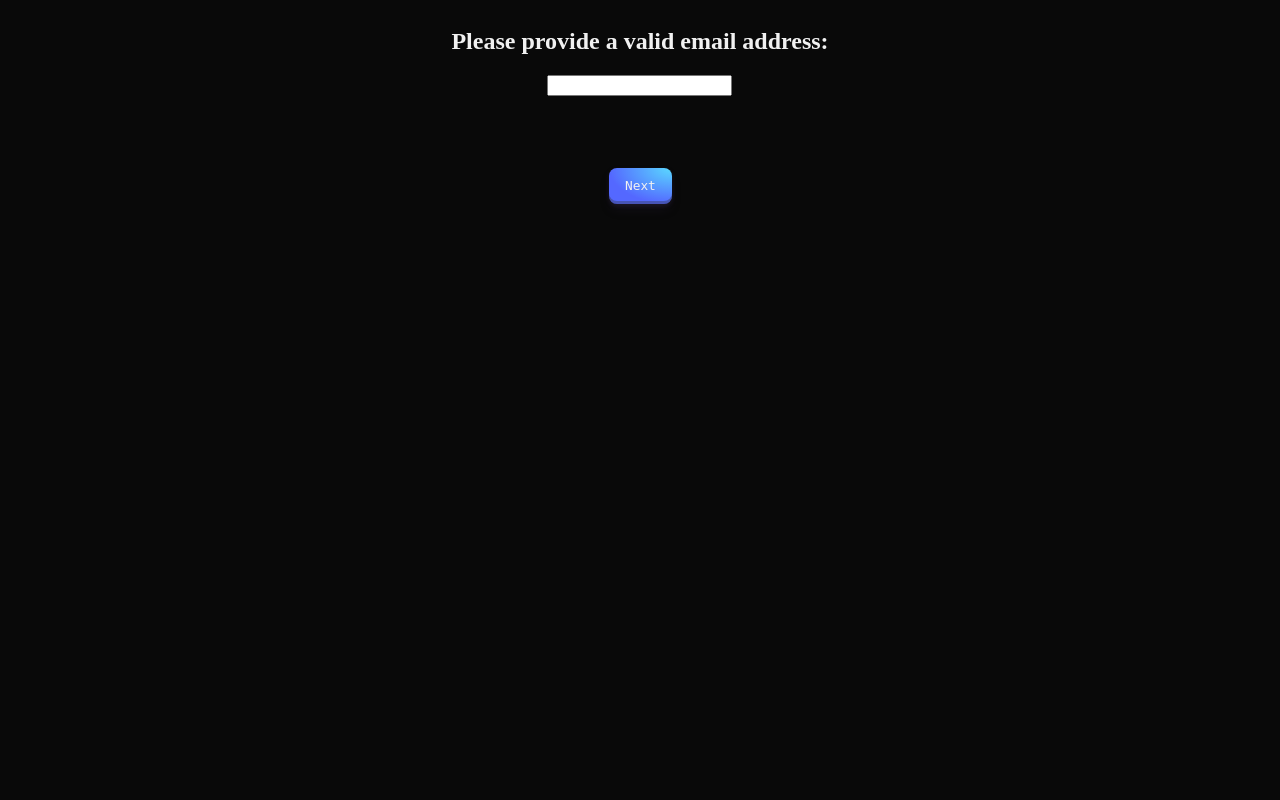
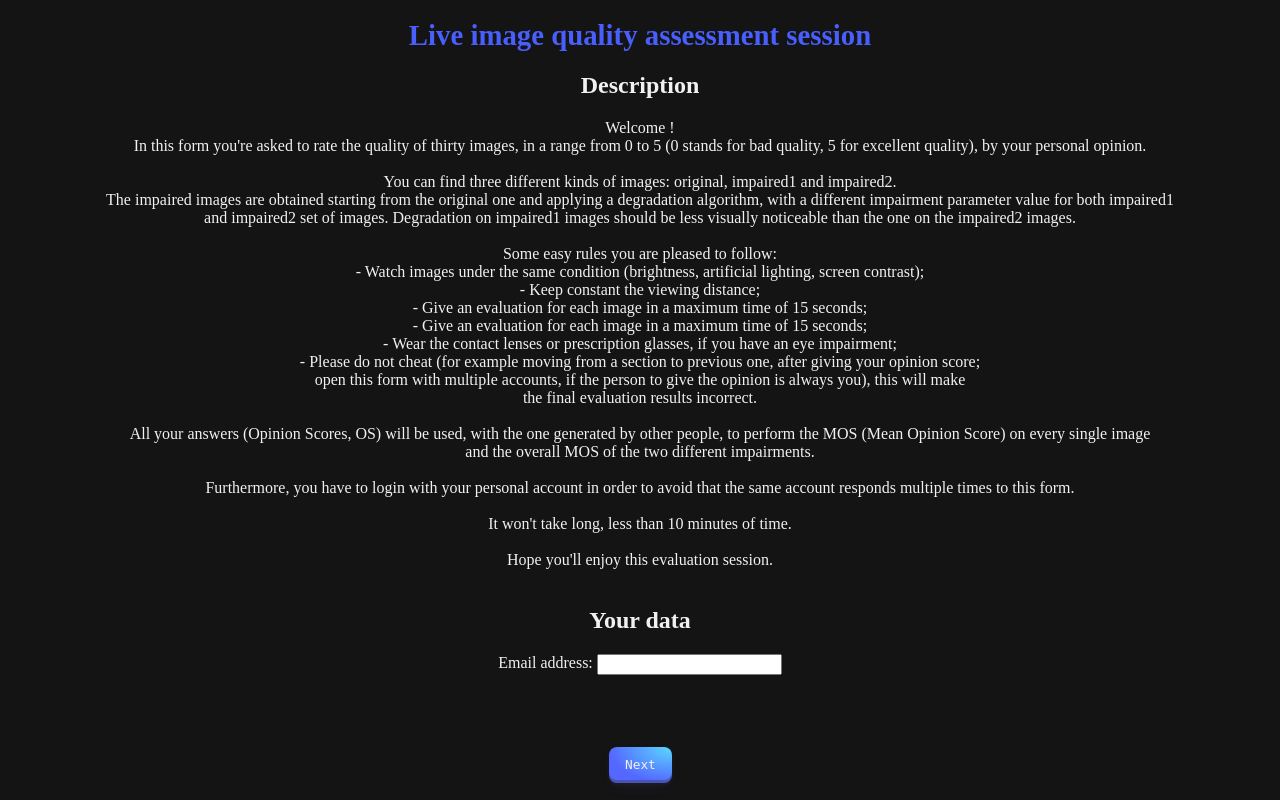
Before and after one commit to aiman-al-masoud/image_quality_assessment, a Flask app: page /take_test in a window 1280 px wide. Run offline with Flask 2, Linux system fonts and the light colour scheme.

Commit message:
Adjusted templates and added description to take_test.html

```diff
--- a/static/scripts/take_test.js
+++ b/static/scripts/take_test.js
@@ -13,17 +13,6 @@ function isEmailEntered(){
     email = document.getElementById("email_input").value
     console.log(email)
     return !!email
-}
-
-
-
-/**
- * Displays/Updates the currently selected rating.
- */
-function onRatingChanged(){
-    v = getChosenRating()
-    label = document.getElementById("chosen_rating")
-    label.innerHTML = v
 }
 
 
@@ -50,6 +39,7 @@ function onNextPressed(){
        showById("email_section")
        return
    }else{
+       hideById("live-session-description")
        hideById("email_section")
    }
 
--- a/static/stylesheets/style.css
+++ b/static/stylesheets/style.css
@@ -1,14 +1,18 @@
 /* ========================================================Index================================================== */
 body{
-  background: #090909;
+  background: #141414;
   text-align: center;
+}
+
+.blue{
+  color: #485efd;
 }
 
 hr {
   height:2px;
   border-width:0;
-  color:gray;
-  background-color:gray;
+  color:#2c2c2c;
+  background-color:#2c2c2c;
 }
 
 #navbar {
@@ -57,7 +61,7 @@ h1 {
   font-size: 1.8em;
 }
 
-h1, h2, h3, h4, h5, h6 p{
+h1, h2, h3, h4, h5, h6, p{
   color: rgb(241, 241, 241);
 }
 
@@ -196,10 +200,9 @@ p {
 
 /* ========================================================Take Test================================================== */
 
-.label {
+label{
   color: rgb(241, 241, 241);
 }
-
 
 /* ========================================================Responsive================================================== */
 
--- a/templates/take_test.html
+++ b/templates/take_test.html
@@ -20,58 +20,83 @@
 
 
 <body onload="onStart()">
-
+    <h1 class="blue">Live image quality assessment session </h1>
+    <article id="live-session-description">
+        <h2>Description</h2>
+        <p>
+            Welcome !
+            <br>
+            In this form you're asked to rate the quality of thirty images, in a range from 0 to 5 (0 stands for bad quality, 5 for excellent quality), by your personal opinion.
+            <br><br>
+            You can find three different kinds of images: original, impaired1 and impaired2.
+            <br>
+            The impaired images are obtained starting from the original one and applying a degradation algorithm, with a different impairment parameter value for both impaired1
+            <br>and impaired2 set of images.
+            Degradation on impaired1 images should be less visually noticeable than the one on the impaired2 images.
+            <br><br>
+            Some easy rules you are pleased to follow:
+            <br>
+            - Watch images under the same condition (brightness, artificial lighting, screen contrast);
+            <br>
+            - Keep constant the viewing distance; <br>
+            - Give an evaluation for each image in a maximum time of 15 seconds; <br>
+            - Give an evaluation for each image in a maximum time of 15 seconds; <br>
+            - Wear the contact lenses or prescription glasses, if you have an eye impairment; <br>
+            - Please do not cheat (for example moving from a section to previous one, after giving your opinion score; <br>
+            open this form with multiple accounts, if the person to give the opinion is always you), this will make <br>
+            the final evaluation results incorrect.
+            <br><br>
+            All your answers (Opinion Scores, OS) will be used, with the one generated by other people, to perform the MOS (Mean Opinion Score) on every single image
+            <br> and the overall MOS of the two different impairments.
+            <br><br>
+            <!-- We'll do this or not?-->
+            Furthermore, you have to login with your personal account in order to avoid that the same account responds multiple times to this form.
+            <br><br>
+            It won't take long, less than 10 minutes of time.
+            <br><br>
+            Hope you'll enjoy this evaluation session.
+            <br><br>
+        </p>
+        <h2>Your data</h2>
+    </article>
     <form id="rating_form" name="rating_form" action="/done_take_test" method="POST">
 
-
-
-        <center>
         <!--for the user to input their email address before taking the test-->
         <div id="email_section" hidden>
-                <h2>Please provide a valid email address:</h2>
+            <p>Email address:</p>
             <input name="email_input" id="email_input" type="email" placeholder=""></input>
             <!--TODO: request more user info? Expertise, Age, Gender...?-->
         </div>
-        </center>
 
 
         <!--create as many hidden pictures as the paths passed to this template-->
         <div id="images_div">
             {% for pic in pictures%}
-
-            <!-- TODO: fix center. it's *very very very bad* and deprecated, but it works.-->
-            <center>
                 <h2 hidden id="title_{{loop.index}}">Image number: {{loop.index}}</h2>
                 <br>
                 <img hidden id="{{loop.index}}" src={{pic}} alt="" height="400" />
-            </center>
-
             {% endfor %}
         </div>
 
 
         <!--create the input part of this form, 5 scores from 1 to 5-->
-        <center>
         <div id="radio_buttons_section">
 
             <h3>Give this image a rating from 1 to 5:</h3>
             {% for i in range(1, 6) %}
             <label for="{{i}}">{{i}}</label>
-                <input type="radio" id={{i}} name="rating_score" onchange="onRatingChanged()">
+            <input type="radio" id={{i}} name="rating_score">
             {% endfor %}
             <br>
             <label id="chosen_rating" for="rating_score"></label>
 
             </div>
-        </center>
         <br>
 
-        <center>
         <!--this button displays the next image-->
         <button id="button_next" class="button" type="button" onclick="onNextPressed()">Next</button>
         <!--this button sends the form to the server.-->
-            <button id="button_submit" class="button" type="submit" onclick="">Done</button>
-        </center>
+        <a href="/done_take_test"><button id="button_submit" class="button" type="submit">Done</button></a>
 
 
         <!--store hidden key-value paris for: (image, rating).-->
```
Also changed, not shown: templates/index.html (+5 -3 lines). Lines whose indentation alone changed are shown as unchanged.
